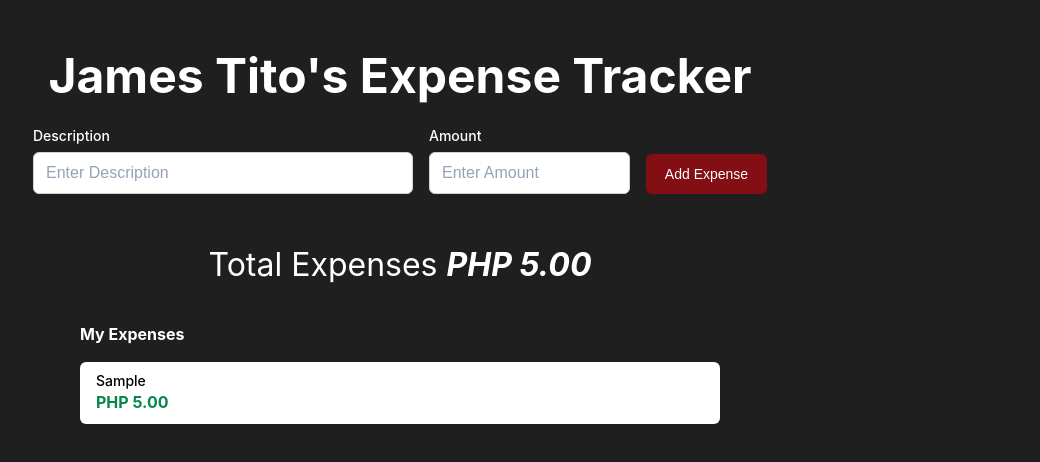
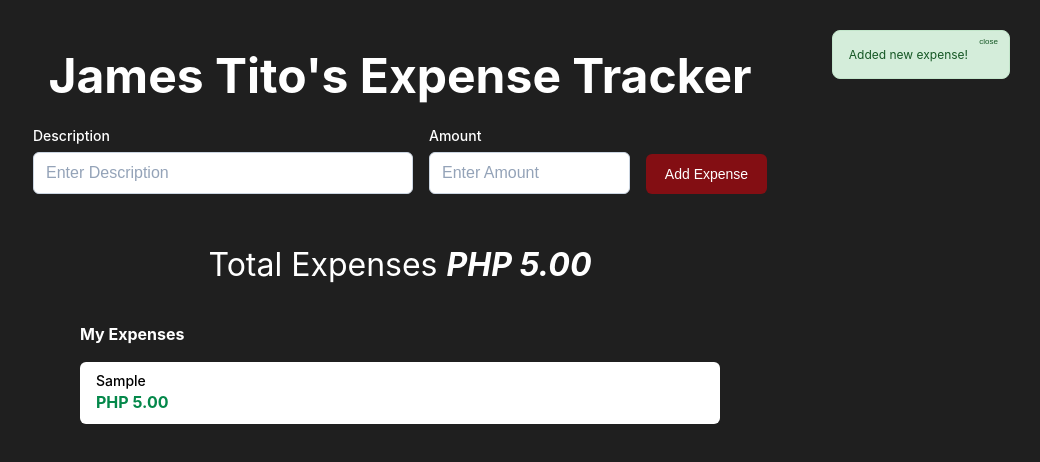
Before and after one commit to titopotito/hackademy-frontend-exercise, a React (Vite) app in the folder react/: page / in a window 1280 px wide. Both pictures are taken after typing "Sample", "5" into the empty fields and a click on the button "Add Expense". Shown: the top 462 px of the page, without its empty margins (240-1280 px from the left). Built offline with nearby package versions, Linux system fonts and the light colour scheme.

Commit message:
Modified display of message by replacing alert() with SuccessMessage() component.

```diff
--- a/react/src/App.css
+++ b/react/src/App.css
@@ -2,6 +2,7 @@ main {
     display: flex;
     flex-direction: column;
     align-items: center;
+    position: relative;
 }
 
 h1 {
@@ -79,7 +80,7 @@ em {
     font-weight: 400;
 }
 
-button {
+.submit-button {
     font-size: 0.875rem;
     line-height: 1.5rem;
     border: none;
@@ -141,6 +142,51 @@ ul {
     margin-top: 16px;
 }
 
+@keyframes fadein {
+    from {
+        opacity: 0;
+    }
+    to {
+        opacity: 1;
+    }
+}
+.success-message {
+    font-size: 0.75rem;
+    color: #155724;
+    background-color: #d4edda;
+    border: 1px solid #c3e6cb;
+    border-radius: 0.5rem;
+    padding: 1rem;
+    position: absolute;
+    top: 30px;
+    right: 30px;
+    animation-name: fadein;
+    animation-duration: 1s;
+}
+
+.success-message p {
+    margin: 0;
+    padding-right: 25px;
+}
+
+.success-message button {
+    position: absolute;
+    top: 5px;
+    right: 5px;
+    font-size: 0.5rem;
+    display: flex;
+    justify-content: center;
+    align-items: center;
+    color: #155724;
+    background-color: #d4edda;
+    border: none;
+}
+
+.success-message button:hover {
+    color: red;
+    cursor: pointer;
+}
+
 .red {
     color: red;
 }
--- a/react/src/App.jsx
+++ b/react/src/App.jsx
@@ -1,7 +1,7 @@
-import { useState, useEffect, useMemo, useRef, forwardRef } from "react";
+import React, { useState, useEffect, useMemo, useRef, forwardRef } from "react";
 import { v4 } from "uuid";
-import reactLogo from "./assets/react.svg";
-import viteLogo from "/vite.svg";
+// import reactLogo from "./assets/react.svg";
+// import viteLogo from "/vite.svg";
 import "./App.css";
 
 function App() {
@@ -14,6 +14,7 @@ function App() {
 
     const [expenses, setExpenses] = useState(localStorageData);
     const [initialRender, setInitialRender] = useState(true);
+    const [successMessageIsVisible, setSuccessMessageIsVisible] = useState(false);
     const titleRef = useRef();
     const amountRef = useRef();
 
@@ -21,8 +22,10 @@ function App() {
     useEffect(() => {
         localStorage.setItem("dataKey", JSON.stringify(expenses));
         // alert() will not run on initial render
-        initialRender ? setInitialRender(false) : alert("Added New Expense");
+        initialRender ? setInitialRender(false) : setSuccessMessageIsVisible(true);
     }, [expenses]);
+
+    const handleSuccessMessage = (isVisible) => setSuccessMessageIsVisible(isVisible);
 
     const handleSubmit = (e) => {
         e.preventDefault();
@@ -43,7 +46,9 @@ function App() {
                 <InputGroup ref={titleRef} label="Description" type="text" placeholder="Enter Description" />
                 <InputGroup ref={amountRef} label="Amount" type="number" placeholder="Enter Amount" />
                 <div>
-                    <button type="submit">Add Expense</button>
+                    <button className="submit-button" type="submit">
+                        Add Expense
+                    </button>
                 </div>
             </form>
             <h2>
@@ -53,6 +58,24 @@ function App() {
                 <h3>My Expenses</h3>
                 <ExpenseList data={expenses} />
             </section>
+            <SuccessMessage isVisible={successMessageIsVisible} setState={handleSuccessMessage} />
+        </>
+    );
+}
+
+function SuccessMessage(props) {
+    return (
+        <>
+            {props.isVisible ? (
+                <div className="success-message">
+                    <p>Added new expense!</p>
+                    <button onClick={() => props.setState(false)}>
+                        <span>close</span>
+                    </button>
+                </div>
+            ) : (
+                console.log()
+            )}
         </>
     );
 }
@@ -67,7 +90,8 @@ const InputGroup = forwardRef((props, ref) => {
 });
 
 function Total(props) {
-    const total = useMemo(() =>
+    const total = useMemo(
+        () =>
             props.data
                 .reduce(function (total, expense) {
                     return total + expense.amount;
@@ -75,7 +99,8 @@ function Total(props) {
                 .toLocaleString("en-US", {
                     minimumFractionDigits: 2,
                     maximumFractionDigits: 2,
-            })
+                }),
+        [props.data]
     );
 
     return (
```
Also changed, not shown: react/src/SampleData.js (deleted, +0 -29 lines), 1 other file (tests, documents, lock files or other folders). Lines whose indentation alone changed are shown as unchanged.
